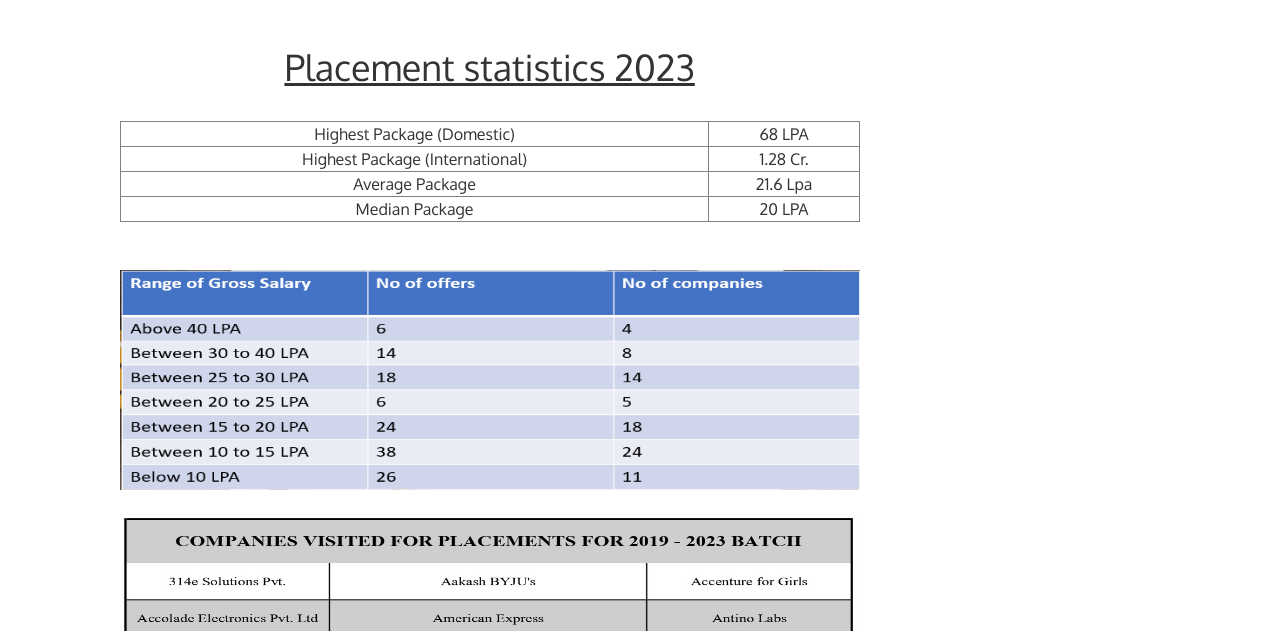
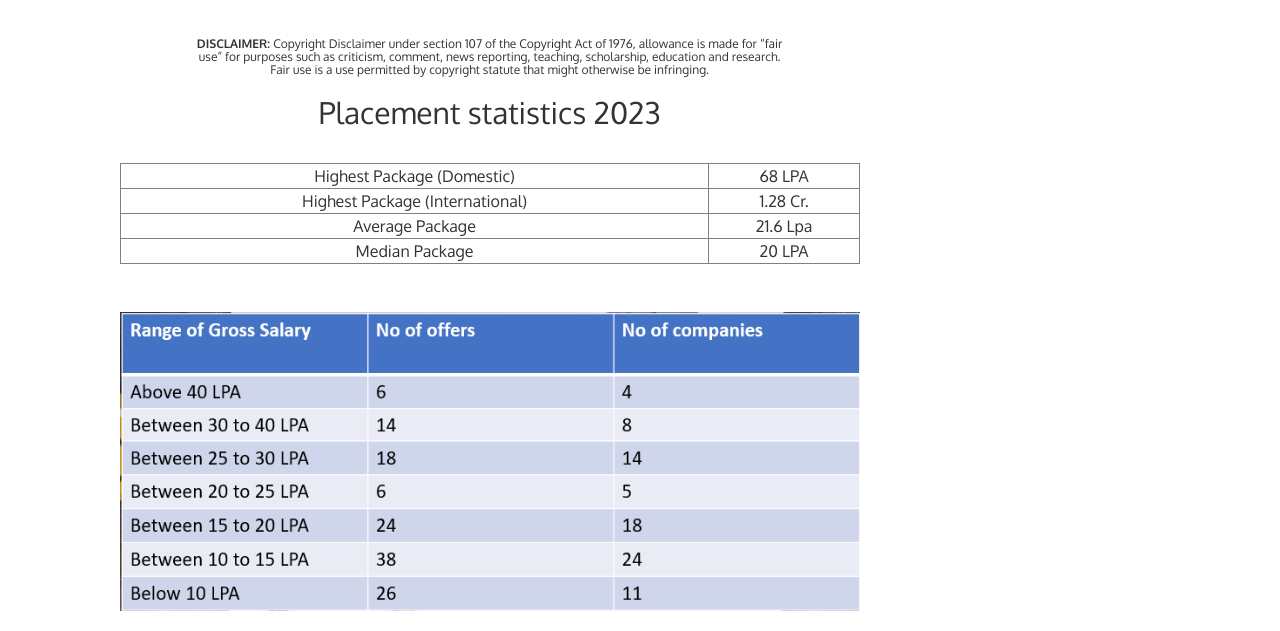
Before and after one commit to Itsur-robinbansal/IIT-butibori, a plain HTML site: page placement.html in a window 1280 px wide. Shown: the part 169-800 px from the top of the page. Drawn offline with nearby package versions, Linux system fonts and the light colour scheme.

Commit message:
Update placement.html

```diff
--- a/placement.html
+++ b/placement.html
@@ -53,7 +53,7 @@
                     </div>
                     <div class="header-links">
                         <a href="#" data-toggle="popover" title="Address"
-                            data-content="IIIT Nagpur, Sutgirni Village - Waranga, PO - Dongargaon(Butibori), Tahsil- Nagpur (Rural), District Nagpur, Maharashtra- 441108"
+                            data-content="Sutgirni Village - Waranga, PO - Dongargaon(Butibori), Tahsil- Nagpur (Rural), District Nagpur, Maharashtra- 441108"
                             data-placement="bottom"><i class="fa fa-map-marker fa-lg" aria-hidden="true"></i></a>
 
                         <a href="#" data-toggle="popover" title="Phone No." data-content="+91-7009852477"
@@ -184,16 +184,27 @@
         <!-- Content wrapper -->
         <div class="contents-wrapper" style="margin-left: 7%; margin-right: 7%;">
             <!-- Contents starts here -->
-            <div class="content">
+            <div class="content" style="align-content: center;">
                 <center>
-                    <h1>
-                        <u>Placement statistics 2023</u>
-                    </h1> <br>
+                    <div style="margin-left: 10%; margin-right: 10%;">
+                        <h6> <b>DISCLAIMER: </b>
+                            Copyright Disclaimer under section 107 of the Copyright Act of 1976, allowance is made for
+                            “fair use” for purposes such as criticism, comment, news reporting, teaching, scholarship,
+                            education and research. Fair use is a use permitted by copyright statute that might
+                            otherwise be infringing.</h6>
+                    </div>
+                    <h2>
+                        Placement statistics 2023
+                    </h2> <br>
                     <table border="1" width="100%">
+
+
                         <!-- <tr>
                     <th>Category</th>
                     <th>Package</th>
+
                 </tr> -->
+
                         <tr align="center">
                             <td>Highest Package (Domestic)</td>
                             <td>68 LPA</td>
@@ -216,18 +227,17 @@
 
 
                     <div>
-                        <img src="img/placement1.png" style="width:100%;
-                height: 220px; " alt="table">
+                        <img src="img/placement1.png" style="width:100%; " alt="table">
                     </div><br>
 
                     <div>
                         <img src="img/placement2.jpg" style="width: 100%;
-                height: 720px;" alt="table">
+                " alt="table">
                     </div>
                     <br>
                     <div>
                         <img src="img/intership.jpg" style="width:100%;
-                height: 1150px;" alt="table">
+              " alt="table">
                     </div>
 
 
```
